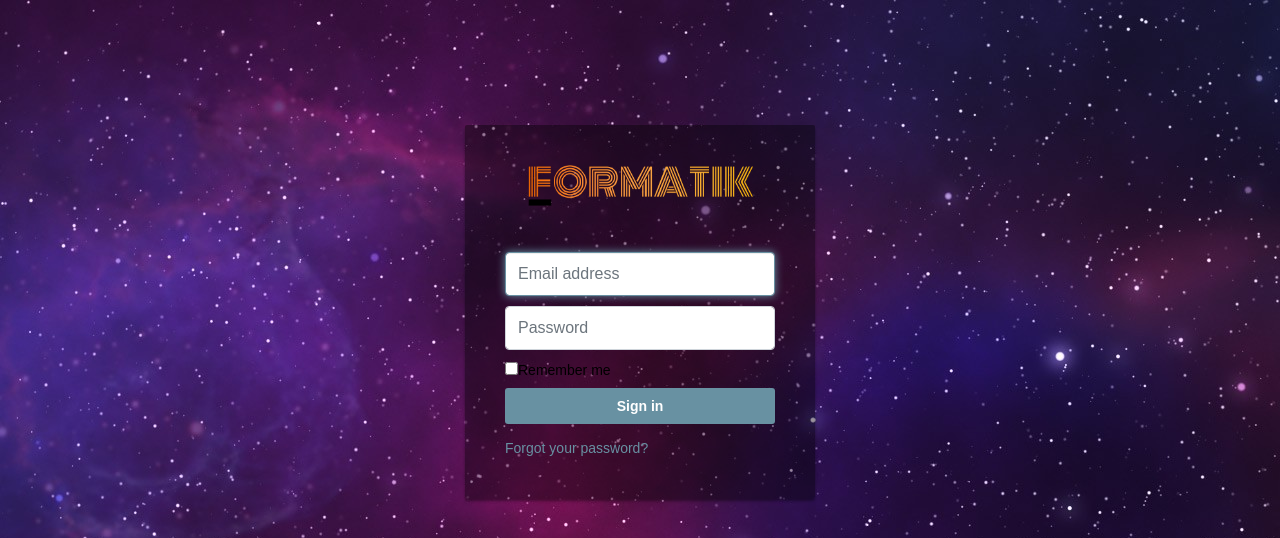
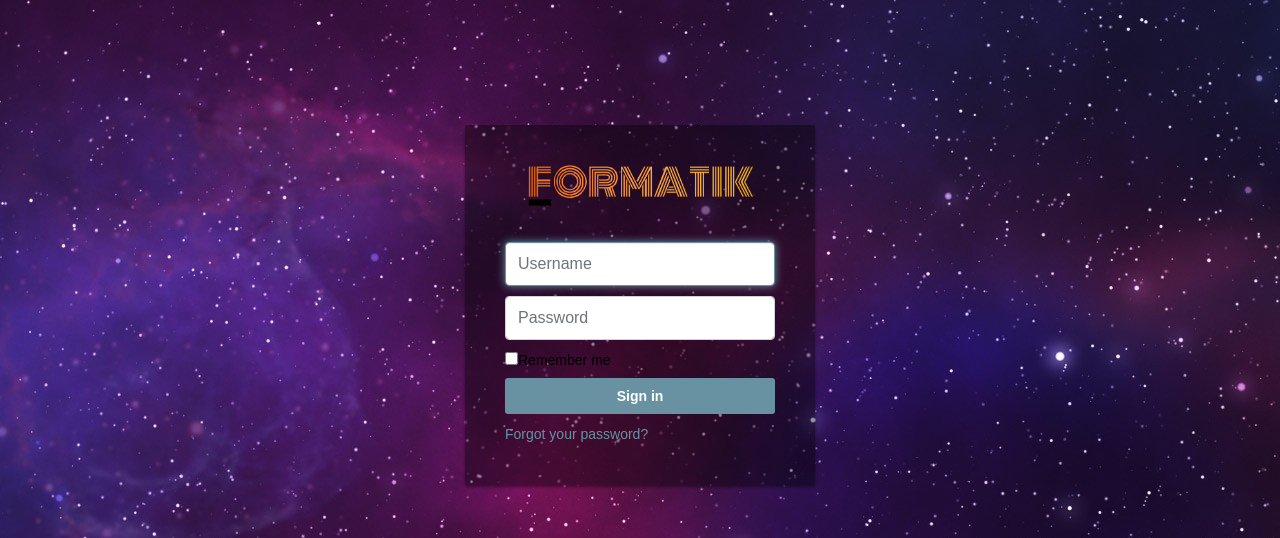
Before and after one commit to sunudika/FP-Pemweb, a PHP site: page /formatik/login.php in a window 1280 px wide. Shown: the top 538 px of the page. Run offline with PHP 8.4, Linux system fonts and the light colour scheme.

Commit message:
fixing login.php

```diff
--- a/login.php
+++ b/login.php
@@ -1,3 +1,6 @@
+<?php include('server.php') ?>
+<!DOCTYPE html>
+<html lang="en">
 <head>
     <meta charset="utf-8" />
     <meta name="viewport" content="width=device-width, initial-scale=1.0" />
@@ -8,15 +11,16 @@
 <body>
     <div class="login-card"><img src="aset/logo2.png" class="profile-img-card" />
         <p class="profile-name-card"> </p>
-        <form class="form-signin"><span class="reauth-email"> </span>
-            <input class="form-control" type="email" required placeholder="Email address" autofocus id="inputEmail" />
-            <input class="form-control" type="password" required placeholder="Password" id="inputPassword" />
+        <form class="form-signin" method="post" action="login.php">
+            <input class="form-control" type="text" name="username" required placeholder="Username" autofocus id="inputEmail" />
+            <input class="form-control" type="password" name="password" required placeholder="Password" id="inputPassword" />
             <div class="checkbox">
                 <div class="checkbox">
                     <label>
                         <input type="checkbox" />Remember me</label>
                 </div>
             </div>
-            <button class="btn btn-primary btn-block btn-lg btn-signin" type="submit">Sign in</button>
+            <button class="btn btn-primary btn-block btn-lg btn-signin" type="submit" name="login_user">Sign in</button>
         </form><a href="#" class="forgot-password">Forgot your password?</a></div>
 </body>
+</html>
```
